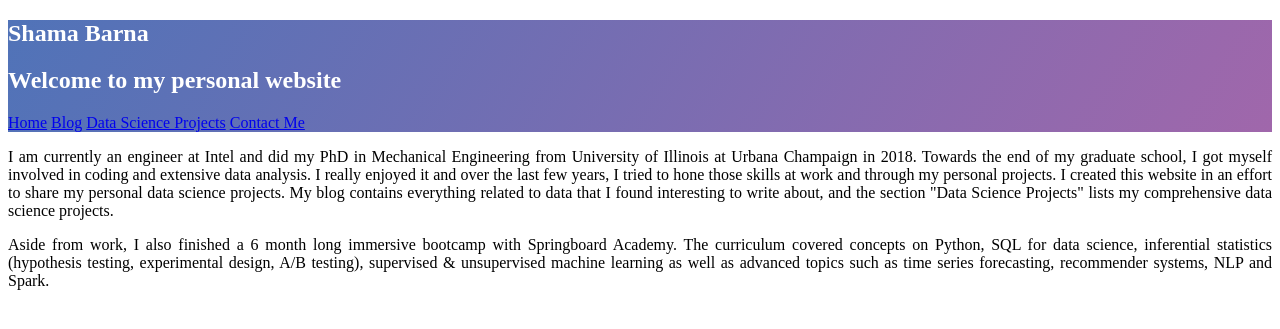
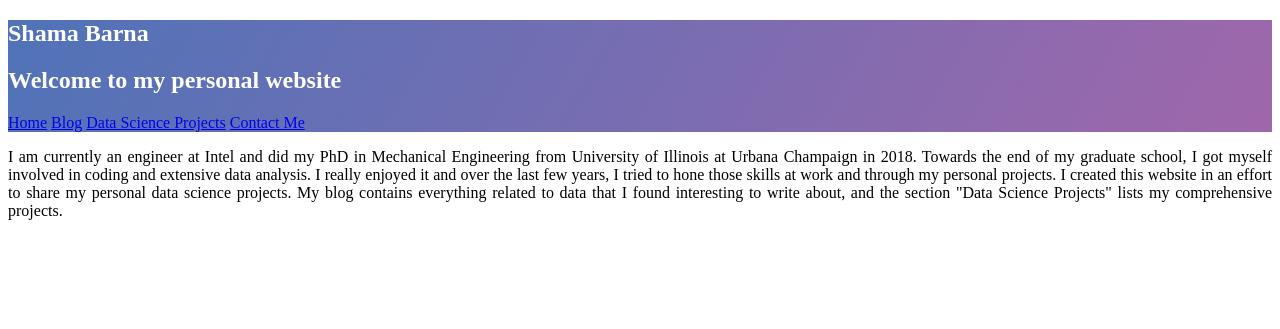
Before and after one commit to shamafarabi/shama.github.io, a Jekyll site: the page built from index.md, in a window 1280 px wide. Shown: the top 329 px of the page. Built offline with Jekyll 4.4.1, drawn with Linux system fonts in a browser that asks for light colours; nearby versions of some CDN libraries.

Commit message:
Update index.md

```diff
--- a/index.md
+++ b/index.md
@@ -3,9 +3,5 @@ layout: default
 ---
 <p style='text-align: justify;'>
 
-I am currently an engineer at Intel and did my PhD in Mechanical Engineering from University of Illinois at Urbana Champaign in 2018. Towards the end of my graduate school, I got myself involved in coding and extensive data analysis. I really enjoyed it and over the last few years, I tried to hone those skills at work and through my personal projects. I created this website in an effort to share my personal data science projects. My blog contains everything related to data that I found interesting to write about, and the section  "Data Science Projects" lists my comprehensive data science projects.
+I am currently an engineer at Intel and did my PhD in Mechanical Engineering from University of Illinois at Urbana Champaign in 2018. Towards the end of my graduate school, I got myself involved in coding and extensive data analysis. I really enjoyed it and over the last few years, I tried to hone those skills at work and through my personal projects. I created this website in an effort to share my personal data science projects. My blog contains everything related to data that I found interesting to write about, and the section  "Data Science Projects" lists my comprehensive projects.
 </p>
-
-<p style='text-align: justify;'>
-Aside from work, I also finished a 6 month long immersive bootcamp with Springboard Academy. The curriculum covered concepts on Python, SQL for data science, inferential statistics (hypothesis testing, experimental design, A/B testing), supervised & unsupervised machine learning as well as advanced topics such as time series forecasting, recommender systems, NLP and Spark.
-</p>
```
